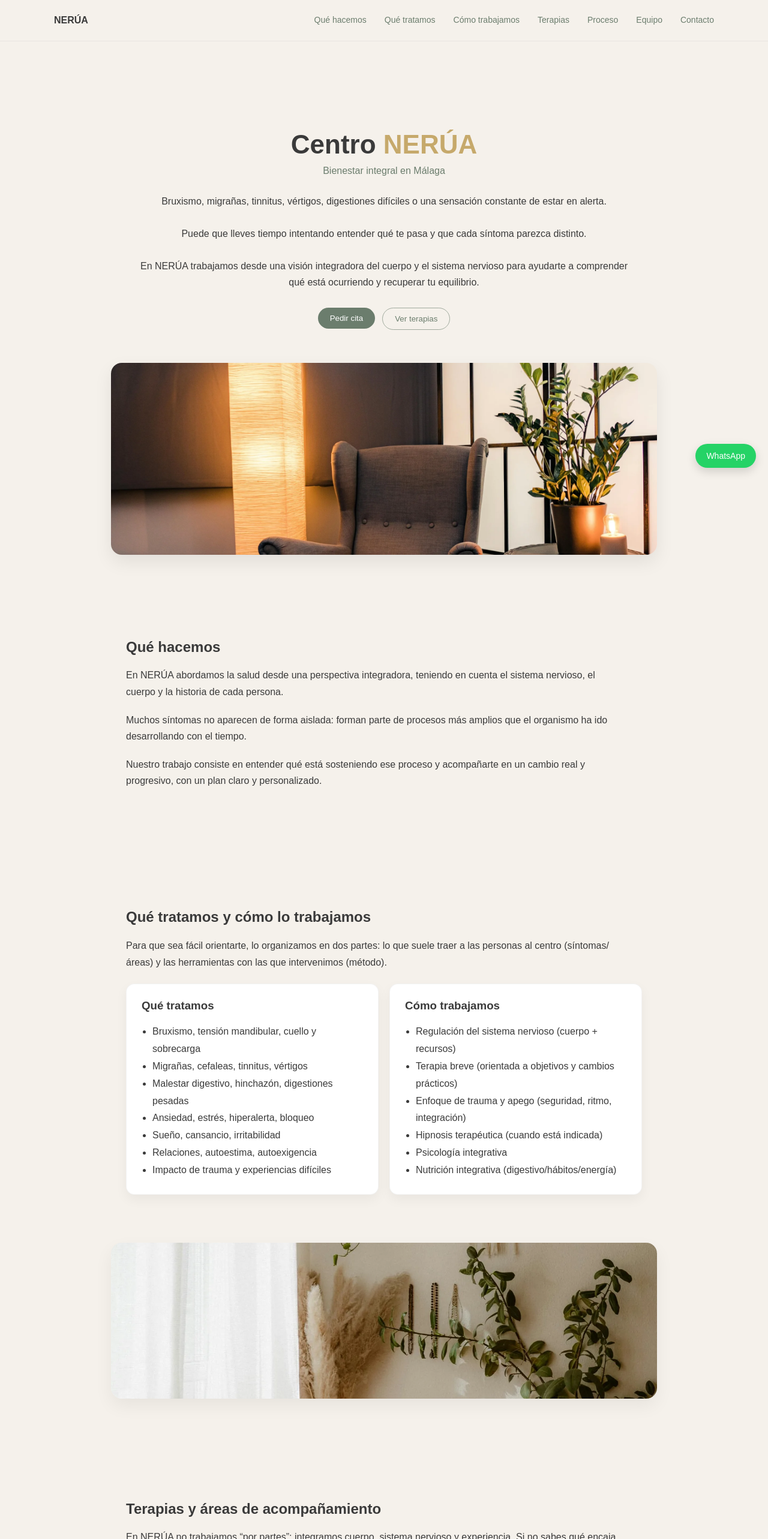
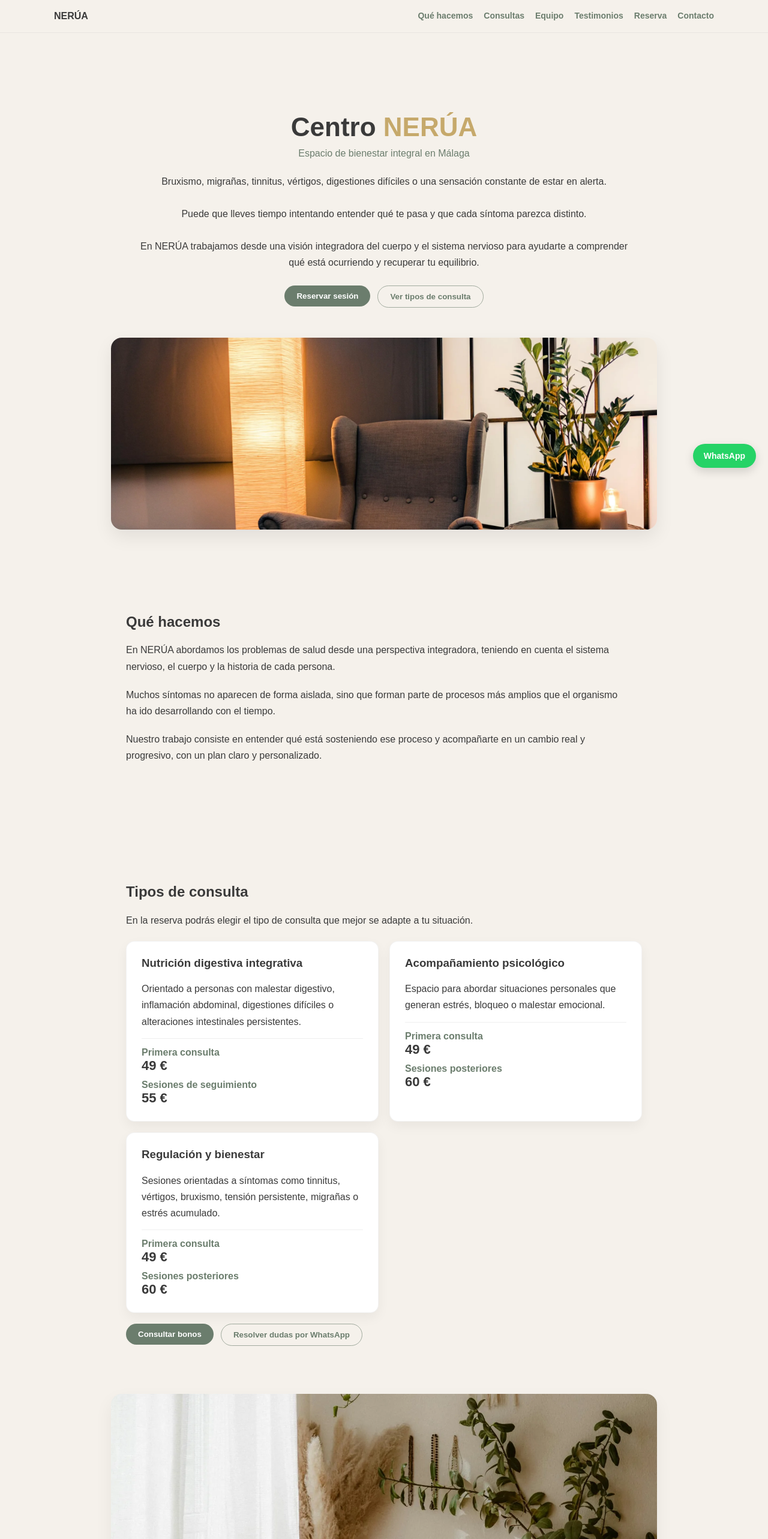
Before and after one commit to Centronerua/Nerua-web, a Next.js app: page / in a window 1280 px wide. Shown: the top 2566 px of the page at 60% size. Built offline with nearby package versions, Linux system fonts and the light colour scheme.

Commit message:
Update page.js

```diff
--- a/app/page.js
+++ b/app/page.js
@@ -1,5 +1,7 @@
 // app/page.js
 export default function Home() {
+  const whatsappLink = "https://wa.me/34637541937";
+
   return (
     <main style={{ fontFamily: "Montserrat, sans-serif", background: "#F5F1EB", color: "#3A3A3A" }}>
       {/* HEADER */}
@@ -9,35 +11,34 @@ export default function Home() {
           top: 0,
           background: "rgba(245,241,235,0.9)",
           backdropFilter: "blur(6px)",
-          padding: "25px 20px",
+          padding: "18px 20px",
           zIndex: 10,
           borderBottom: "1px solid rgba(58,58,58,0.06)",
         }}
       >
-        <nav style={{ display: "flex", justifyContent: "space-between", maxWidth: "1100px", margin: "auto" }}>
+        <nav style={{ display: "flex", justifyContent: "space-between", maxWidth: "1100px", margin: "auto", gap: 16 }}>
           <strong>NERÚA</strong>
 
-          <div style={{ display: "flex", gap: "30px", flexWrap: "wrap", justifyContent: "flex-end" }}>
+          <div style={{ display: "flex", gap: "18px", flexWrap: "wrap", justifyContent: "flex-end" }}>
             <a href="#quehacemos" style={link}>Qué hacemos</a>
-            <a href="#tratamos" style={link}>Qué tratamos</a>
-            <a href="#metodo" style={link}>Cómo trabajamos</a>
-            <a href="#servicios" style={link}>Terapias</a>
-            <a href="#proceso" style={link}>Proceso</a>
+            <a href="#consultas" style={link}>Consultas</a>
             <a href="#equipo" style={link}>Equipo</a>
+            <a href="#testimonios" style={link}>Testimonios</a>
+            <a href="#reserva" style={link}>Reserva</a>
             <a href="#contacto" style={link}>Contacto</a>
           </div>
         </nav>
       </header>
 
       {/* HERO */}
-      <section style={{ textAlign: "center", padding: "110px 20px 55px", maxWidth: "900px", margin: "auto" }}>
+      <section style={{ textAlign: "center", padding: "95px 20px 50px", maxWidth: "900px", margin: "auto" }}>
         <h1 style={{ fontSize: "44px", marginBottom: 10 }}>
           Centro <span style={{ color: "#C6A96B" }}>NERÚA</span>
         </h1>
 
-        <p style={{ color: "#6B7D6D", marginTop: 0 }}>Bienestar integral en Málaga</p>
+        <p style={{ color: "#6B7D6D", marginTop: 0 }}>Espacio de bienestar integral en Málaga</p>
 
-        <p style={{ marginTop: "28px", lineHeight: "1.7", maxWidth: 820, marginInline: "auto" }}>
+        <p style={{ marginTop: "24px", lineHeight: "1.7", maxWidth: 820, marginInline: "auto" }}>
           Bruxismo, migrañas, tinnitus, vértigos, digestiones difíciles o una sensación constante de estar en alerta.
           <br /><br />
           Puede que lleves tiempo intentando entender qué te pasa y que cada síntoma parezca distinto.
@@ -46,12 +47,12 @@ export default function Home() {
           y recuperar tu equilibrio.
         </p>
 
-        <div style={{ marginTop: 28, display: "flex", gap: 12, justifyContent: "center", flexWrap: "wrap" }}>
-          <a href="#contacto" style={{ textDecoration: "none" }}>
-            <button style={btn}>Pedir cita</button>
+        <div style={{ marginTop: 24, display: "flex", gap: 12, justifyContent: "center", flexWrap: "wrap" }}>
+          <a href="#reserva" style={{ textDecoration: "none" }}>
+            <button style={btn}>Reservar sesión</button>
           </a>
-          <a href="#servicios" style={{ textDecoration: "none" }}>
-            <button style={btnGhost}>Ver terapias</button>
+          <a href="#consultas" style={{ textDecoration: "none" }}>
+            <button style={btnGhost}>Ver tipos de consulta</button>
           </a>
         </div>
       </section>
@@ -77,11 +78,11 @@ export default function Home() {
         <h2>Qué hacemos</h2>
 
         <p style={text}>
-          En NERÚA abordamos la salud desde una perspectiva integradora, teniendo en cuenta el sistema nervioso, el cuerpo y la historia de cada persona.
+          En NERÚA abordamos los problemas de salud desde una perspectiva integradora, teniendo en cuenta el sistema nervioso, el cuerpo y la historia de cada persona.
         </p>
 
         <p style={text}>
-          Muchos síntomas no aparecen de forma aislada: forman parte de procesos más amplios que el organismo ha ido desarrollando con el tiempo.
+          Muchos síntomas no aparecen de forma aislada, sino que forman parte de procesos más amplios que el organismo ha ido desarrollando con el tiempo.
         </p>
 
         <p style={text}>
@@ -89,40 +90,47 @@ export default function Home() {
         </p>
       </section>
 
-      {/* QUÉ TRATAMOS vs CÓMO TRABAJAMOS */}
-      <section id="tratamos" style={section}>
-        <h2>Qué tratamos y cómo lo trabajamos</h2>
+      {/* TIPOS DE CONSULTA + PRECIOS */}
+      <section id="consultas" style={section}>
+        <h2>Tipos de consulta</h2>
 
         <p style={text}>
-          Para que sea fácil orientarte, lo organizamos en dos partes: lo que suele traer a las personas al centro (síntomas/áreas)
-          y las herramientas con las que intervenimos (método).
+          En la reserva podrás elegir el tipo de consulta que mejor se adapte a tu situación.
         </p>
 
-        <div style={{ display: "grid", gap: 18, gridTemplateColumns: "repeat(auto-fit, minmax(280px, 1fr))", marginTop: 22 }}>
-          <div style={card}>
-            <h3 style={{ marginTop: 0 }}>Qué tratamos</h3>
-            <ul style={list}>
-              <li>Bruxismo, tensión mandibular, cuello y sobrecarga</li>
-              <li>Migrañas, cefaleas, tinnitus, vértigos</li>
-              <li>Malestar digestivo, hinchazón, digestiones pesadas</li>
-              <li>Ansiedad, estrés, hiperalerta, bloqueo</li>
-              <li>Sueño, cansancio, irritabilidad</li>
-              <li>Relaciones, autoestima, autoexigencia</li>
-              <li>Impacto de trauma y experiencias difíciles</li>
-            </ul>
-          </div>
+        <div style={{ display: "grid", gap: 18, marginTop: 18, gridTemplateColumns: "repeat(auto-fit, minmax(280px, 1fr))" }}>
+          <PriceCard
+            title="Nutrición digestiva integrativa"
+            desc="Orientado a personas con malestar digestivo, inflamación abdominal, digestiones difíciles o alteraciones intestinales persistentes."
+            first="49 €"
+            follow="55 €"
+            followLabel="Sesiones de seguimiento"
+          />
 
-          <div style={card}>
-            <h3 style={{ marginTop: 0 }}>Cómo trabajamos</h3>
-            <ul style={list}>
-              <li>Regulación del sistema nervioso (cuerpo + recursos)</li>
-              <li>Terapia breve (orientada a objetivos y cambios prácticos)</li>
-              <li>Enfoque de trauma y apego (seguridad, ritmo, integración)</li>
-              <li>Hipnosis terapéutica (cuando está indicada)</li>
-              <li>Psicología integrativa</li>
-              <li>Nutrición integrativa (digestivo/hábitos/energía)</li>
-            </ul>
-          </div>
+          <PriceCard
+            title="Acompañamiento psicológico"
+            desc="Espacio para abordar situaciones personales que generan estrés, bloqueo o malestar emocional."
+            first="49 €"
+            follow="60 €"
+            followLabel="Sesiones posteriores"
+          />
+
+          <PriceCard
+            title="Regulación y bienestar"
+            desc="Sesiones orientadas a síntomas como tinnitus, vértigos, bruxismo, tensión persistente, migrañas o estrés acumulado."
+            first="49 €"
+            follow="60 €"
+            followLabel="Sesiones posteriores"
+          />
+        </div>
+
+        <div style={{ marginTop: 18, display: "flex", gap: 12, flexWrap: "wrap" }}>
+          <a href="#bonos" style={{ textDecoration: "none" }}>
+            <button style={btn}>Consultar bonos</button>
+          </a>
+          <a href={whatsappLink} target="_blank" rel="noreferrer" style={{ textDecoration: "none" }}>
+            <button style={btnGhost}>Resolver dudas por WhatsApp</button>
+          </a>
         </div>
       </section>
 
@@ -142,81 +150,22 @@ export default function Home() {
         />
       </section>
 
-      {/* TERAPIAS / SERVICIOS */}
-      <section id="servicios" style={section}>
-        <h2>Terapias y áreas de acompañamiento</h2>
-
+      {/* BONOS */}
+      <section id="bonos" style={section}>
+        <h2>Bonos</h2>
         <p style={text}>
-          En NERÚA no trabajamos “por partes”: integramos cuerpo, sistema nervioso y experiencia. Si no sabes qué encaja contigo,
-          te orientamos en la primera toma de contacto.
+          Si quieres un acompañamiento continuado, consulta nuestros bonos y opciones de seguimiento. Te orientamos para elegir el plan más adecuado según tu caso.
         </p>
 
-        <div style={{ display: "grid", gap: 18, marginTop: 22, gridTemplateColumns: "repeat(auto-fit, minmax(280px, 1fr))" }}>
-          <Card
-            title="Trauma y apego"
-            text="Acompañamiento especializado para integrar experiencias difíciles (hiperalerta, bloqueo, desconexión, relaciones, autoexigencia). Priorizamos seguridad, regulación y ritmo respetuoso."
-          />
-          <Card
-            title="Terapia breve"
-            text="Intervenciones enfocadas a objetivos para avanzar con claridad en menos tiempo. Útil en ansiedad puntual, bloqueos, decisiones, hábitos, miedos o momentos de cambio."
-          />
-          <Card
-            title="Hipnosis terapéutica"
-            text="Herramienta clínica para acceder a recursos internos, reducir síntomas y facilitar cambios. Se utiliza cuando procede y siempre dentro de un plan terapéutico (no es espectáculo)."
-          />
-          <Card
-            title="Psicología integrativa"
-            text="Un espacio seguro para comprender lo que te pasa, regular emociones y construir recursos. Ansiedad, autoestima, relaciones, duelo, procesos vitales y estrés sostenido."
-          />
-          <Card
-            title="Nutrición integrativa"
-            text="Plan realista y sostenible para mejorar digestión, energía y relación con la comida. Enfoque por hábitos, educación y estrategia personalizada (sin rigidez)."
-          />
-          <Card
-            title="Bruxismo, migrañas y malestar digestivo"
-            text="Abordaje integrador de tensión y síntomas persistentes conectando estrés, hábitos, descanso, cuerpo y sistema nervioso. Buscamos reducir carga y recuperar equilibrio."
-          />
-        </div>
-
-        <div style={{ marginTop: "25px" }}>
-          <a href="#contacto" style={{ textDecoration: "none" }}>
-            <button style={btn}>Quiero orientación</button>
+        <div style={{ ...card, display: "flex", justifyContent: "space-between", gap: 18, flexWrap: "wrap", alignItems: "center" }}>
+          <div style={{ maxWidth: 620 }}>
+            <p style={{ margin: 0, lineHeight: 1.7 }}>
+              Escríbenos y te explicamos las opciones disponibles (bonos y seguimiento) según el tipo de consulta.
+            </p>
+          </div>
+          <a href={whatsappLink} target="_blank" rel="noreferrer" style={{ textDecoration: "none" }}>
+            <button style={btn}>Consultar bonos por WhatsApp</button>
           </a>
-        </div>
-      </section>
-
-      {/* CÓMO TRABAJAMOS */}
-      <section id="metodo" style={section}>
-        <h2>Cómo trabajamos</h2>
-
-        <p style={text}>
-          Nuestro enfoque es práctico y personalizado. No buscamos “tapar” síntomas: buscamos entender qué los sostiene y ayudarte a recuperar regulación y bienestar de forma progresiva.
-        </p>
-
-        <div style={{ display: "grid", gap: 18, marginTop: 22, gridTemplateColumns: "repeat(auto-fit, minmax(280px, 1fr))" }}>
-          <MiniCard
-            title="Regulación primero"
-            text="Creamos seguridad interna y recursos: respiración, cuerpo, ritmo, hábitos y señales. Sin regulación, todo cuesta más."
-          />
-          <MiniCard
-            title="Intervención terapéutica"
-            text="Terapia breve e hipnosis cuando está indicado para desbloquear bucles de ansiedad, miedo, evitación y respuestas automáticas."
-          />
-          <MiniCard
-            title="Profundidad cuando hace falta"
-            text="En trauma y apego trabajamos con ritmo, recursos y coherencia. El objetivo es reorganizar lo que sigue influyendo hoy."
-          />
-        </div>
-      </section>
-
-      {/* PROCESO */}
-      <section id="proceso" style={section}>
-        <h2>Proceso</h2>
-
-        <div style={{ display: "grid", gap: "18px", marginTop: "25px" }}>
-          <Step title="1) Valoración y mapa del caso" text="Historia, síntomas, contexto y patrones (cuerpo, emociones, hábitos, estrés). Identificamos qué activa el sistema nervioso y qué mantiene el problema." />
-          <Step title="2) Plan personalizado" text="Objetivos claros, prioridades y herramientas realistas. Definimos el camino más útil para tu caso." />
-          <Step title="3) Seguimiento y ajustes" text="Revisiones para consolidar cambios y adaptar el plan. Buscamos mejoras sostenibles en tu día a día." />
         </div>
       </section>
 
@@ -240,23 +189,92 @@ export default function Home() {
       <section id="equipo" style={section}>
         <h2>Quiénes somos</h2>
 
-        <p style={{ maxWidth: "700px", lineHeight: "1.7" }}>
-          NERÚA nace de la necesidad de abordar la salud desde una mirada más amplia, donde sistema nervioso, cuerpo y experiencia están conectados.
-        </p>
-
-        <div style={{ display: "grid", gap: 18, marginTop: 22, gridTemplateColumns: "repeat(auto-fit, minmax(280px, 1fr))" }}>
+        <div style={{ display: "grid", gap: 18, marginTop: 18, gridTemplateColumns: "repeat(auto-fit, minmax(280px, 1fr))" }}>
           <div style={card}>
-            <p style={{ marginTop: 0 }}>
-              <strong><em>José Manuel Gil Rueda</em></strong><br />
-              Psicólogo, CAFD y osteópata. Especializado en regulación del sistema nervioso y abordaje de síntomas persistentes desde un enfoque global.
+            <h3 style={{ marginTop: 0 }}>José Manuel Gil Rueda</h3>
+            <p style={{ margin: "8px 0 0", lineHeight: 1.7 }}>
+              Psicólogo, CAFD y osteópata.
+              <br /><br />
+              Especializado en enfoques integrativos que trabajan la regulación del sistema nervioso y el bienestar global de la persona.
+              Cuenta con formación en diferentes enfoques relacionados con el trauma y con métodos que integran cuerpo y mente desde la neurología funcional.
             </p>
           </div>
 
           <div style={card}>
-            <p style={{ marginTop: 0 }}>
-              <strong><em>María José Martínez Granados</em></strong><br />
-              Especializada en nutrición digestiva integrativa y microbiota, trabajando desde una visión funcional, cercana y personalizada.
+            <h3 style={{ marginTop: 0 }}>María José</h3>
+            <p style={{ margin: "8px 0 0", lineHeight: 1.7 }}>
+              Técnico Superior en Dietética y actualmente en formación en el Grado de Nutrición Humana.
+              <br /><br />
+              Especializada en nutrición digestiva integrativa y en el abordaje de alteraciones digestivas desde una perspectiva global.
+              Cuenta con formación especializada en microbiota y patologías digestivas y continúa ampliando su formación en este ámbito.
             </p>
+          </div>
+        </div>
+      </section>
+
+      {/* TESTIMONIOS */}
+      <section id="testimonios" style={section}>
+        <h2>Testimonios</h2>
+
+        <div style={{ display: "grid", gap: 18, marginTop: 18, gridTemplateColumns: "repeat(auto-fit, minmax(280px, 1fr))" }}>
+          <Testimonial
+            name="Begoña"
+            text="Es la primera vez que acudía a un osteópata y lo hice después de varias sesiones con fisioterapia sin mejorar. Tenía tensión muscular, insomnio y una sensación constante de desequilibrio. Tras la primera sesión noté un cambio enorme y esa misma noche dormí mucho mejor. Desde entonces sigo acudiendo cuando lo necesito. Estoy profundamente agradecida a Centro NERÚA."
+          />
+          <Testimonial
+            name="Marta"
+            text="Gran profesional y mejor persona. Cuando tu vida se vuelve muy difícil, encontrar a alguien que te ayude a comprender lo que ocurre y a caminar con más calma no tiene precio. En mi caso, que es complejo, el acompañamiento ha sido muy importante."
+          />
+          <Testimonial
+            name="Bárbara"
+            text="Tras años de malestar digestivo y varios tratamientos sin resultado, pude comprender mejor lo que estaba ocurriendo en mi caso. Con el acompañamiento nutricional conseguí mejorar mi digestión y resolver un SIBO de metano junto con un problema de candidiasis."
+          />
+          <Testimonial
+            name="Wilma"
+            text="Después de mucho tiempo con inflamación abdominal y digestiones difíciles, el trabajo en nutrición digestiva me ayudó a identificar el origen del problema y mejorar de forma progresiva. El proceso fue muy claro y el acompañamiento muy cercano."
+          />
+        </div>
+      </section>
+
+      {/* RESERVA */}
+      <section id="reserva" style={section}>
+        <h2>Reserva de sesión</h2>
+
+        <p style={text}>
+          Si sientes que algo de lo que has leído conecta contigo, puedes reservar una sesión.
+          En la reserva podrás elegir el tipo de consulta que mejor se adapte a tu situación.
+        </p>
+
+        <div style={{ display: "grid", gap: 18, marginTop: 18, gridTemplateColumns: "repeat(auto-fit, minmax(280px, 1fr))" }}>
+          <div style={card}>
+            <h3 style={{ marginTop: 0 }}>Opciones de reserva</h3>
+            <ul style={list}>
+              <li>Nutrición digestiva</li>
+              <li>Acompañamiento psicológico</li>
+              <li>Regulación y bienestar</li>
+            </ul>
+
+            <div style={{ marginTop: 14, display: "flex", gap: 12, flexWrap: "wrap" }}>
+              <a href={whatsappLink} target="_blank" rel="noreferrer" style={{ textDecoration: "none" }}>
+                <button style={btn}>Reservar por WhatsApp</button>
+              </a>
+              <a href="#consultas" style={{ textDecoration: "none" }}>
+                <button style={btnGhost}>Ver precios</button>
+              </a>
+            </div>
+          </div>
+
+          <div style={card}>
+            <h3 style={{ marginTop: 0 }}>¿No sabes cuál elegir?</h3>
+            <p style={{ margin: 0, lineHeight: 1.7 }}>
+              Escríbenos y te orientamos para escoger el tipo de consulta que mejor encaje contigo.
+            </p>
+
+            <div style={{ marginTop: 14 }}>
+              <a href={whatsappLink} target="_blank" rel="noreferrer" style={{ textDecoration: "none" }}>
+                <button style={btn}>Quiero orientación</button>
+              </a>
+            </div>
           </div>
         </div>
       </section>
@@ -265,17 +283,43 @@ export default function Home() {
       <section id="contacto" style={section}>
         <h2>Contacto</h2>
 
-        <p style={{ marginBottom: 6 }}>📍 Málaga</p>
-        <p style={{ marginTop: 0 }}>📧 info@centronerua.com</p>
+        <div style={{ ...card, marginTop: 18 }}>
+          <p style={{ margin: 0, lineHeight: 1.8 }}>
+            <strong>Centro NERÚA</strong><br />
+            Camino de los Almendrales 35<br />
+            <span style={{ color: "#6B7D6D" }}>(dentro de AFA Málaga)</span><br />
+            29013 Málaga
+          </p>
 
-        <a href="https://wa.me/34637541937" target="_blank" rel="noreferrer" style={{ textDecoration: "none" }}>
-          <button style={btn}>Hablar por WhatsApp</button>
-        </a>
+          <div style={{ height: 14 }} />
+
+          <p style={{ margin: 0, lineHeight: 1.8 }}>
+            <strong>Email</strong><br />
+            info@centronerua.com
+          </p>
+
+          <div style={{ height: 14 }} />
+
+          <div style={{ display: "flex", gap: 12, flexWrap: "wrap" }}>
+            <a href={whatsappLink} target="_blank" rel="noreferrer" style={{ textDecoration: "none" }}>
+              <button style={btn}>Hablar por WhatsApp</button>
+            </a>
+
+            <a
+              href="https://www.google.com/maps/search/?api=1&query=Camino%20de%20los%20Almendrales%2035%2029013%20M%C3%A1laga%20AFA%20M%C3%A1laga"
+              target="_blank"
+              rel="noreferrer"
+              style={{ textDecoration: "none" }}
+            >
+              <button style={btnGhost}>Cómo llegar</button>
+            </a>
+          </div>
+        </div>
       </section>
 
       {/* WhatsApp floating */}
       <a
-        href="https://wa.me/34637541937"
+        href={whatsappLink}
         target="_blank"
         rel="noreferrer"
         style={{
@@ -287,7 +331,7 @@ export default function Home() {
           borderRadius: "30px",
           padding: "12px 18px",
           fontSize: "14px",
-          fontWeight: "500",
+          fontWeight: "600",
           textDecoration: "none",
           boxShadow: "0 6px 16px rgba(0,0,0,0.15)",
           zIndex: 1000,
@@ -303,29 +347,36 @@ export default function Home() {
 }
 
 /* COMPONENTES */
-function Card({ title, text }) {
+function PriceCard({ title, desc, first, follow, followLabel }) {
   return (
     <div style={card}>
       <h3 style={{ marginTop: 0 }}>{title}</h3>
-      <p style={{ marginBottom: 0, lineHeight: 1.6 }}>{text}</p>
+      <p style={{ margin: "8px 0 14px", lineHeight: 1.7 }}>{desc}</p>
+
+      <div style={{ borderTop: "1px solid rgba(58,58,58,0.08)", paddingTop: 14, display: "grid", gap: 10 }}>
+        <div>
+          <div style={{ color: "#6B7D6D", fontWeight: 600 }}>Primera consulta</div>
+          <div style={{ fontSize: 22, fontWeight: 800 }}>{first}</div>
+        </div>
+
+        <div>
+          <div style={{ color: "#6B7D6D", fontWeight: 600 }}>{followLabel}</div>
+          <div style={{ fontSize: 22, fontWeight: 800 }}>{follow}</div>
+        </div>
+      </div>
     </div>
   );
 }
 
-function MiniCard({ title, text }) {
-  return (
-    <div style={{ ...card, padding: 20 }}>
-      <h3 style={{ marginTop: 0, fontSize: 18 }}>{title}</h3>
-      <p style={{ marginBottom: 0, lineHeight: 1.6 }}>{text}</p>
-    </div>
-  );
-}
-
-function Step({ title, text }) {
+function Testimonial({ name, text }) {
   return (
     <div style={card}>
-      <h3 style={{ marginTop: 0 }}>{title}</h3>
-      <p style={{ marginBottom: 0, lineHeight: 1.6 }}>{text}</p>
+      <p style={{ marginTop: 0, lineHeight: 1.7 }}>
+        “{text}”
+      </p>
+      <p style={{ marginBottom: 0, color: "#6B7D6D", fontWeight: 700 }}>
+        — {name}
+      </p>
     </div>
   );
 }
@@ -349,6 +400,7 @@ const btn = {
   borderRadius: "22px",
   border: "none",
   cursor: "pointer",
+  fontWeight: 600,
 };
 
 const btnGhost = {
@@ -358,12 +410,14 @@ const btnGhost = {
   borderRadius: "22px",
   border: "1px solid rgba(107,125,109,0.6)",
   cursor: "pointer",
+  fontWeight: 600,
 };
 
 const link = {
   textDecoration: "none",
   color: "#6B7D6D",
   fontSize: 14,
+  fontWeight: 600,
 };
 
 const list = {
```
